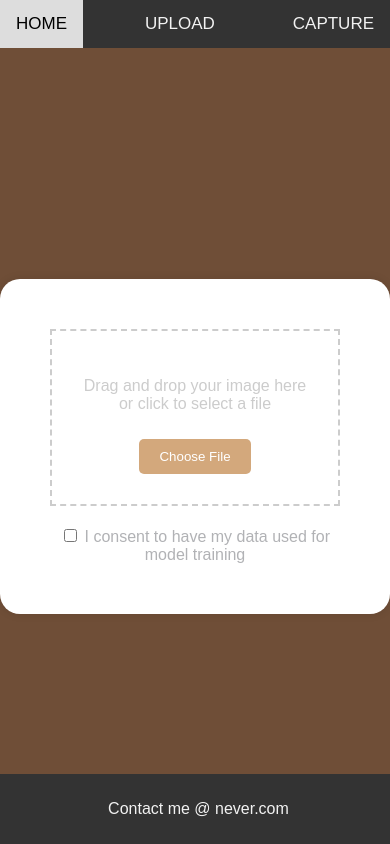
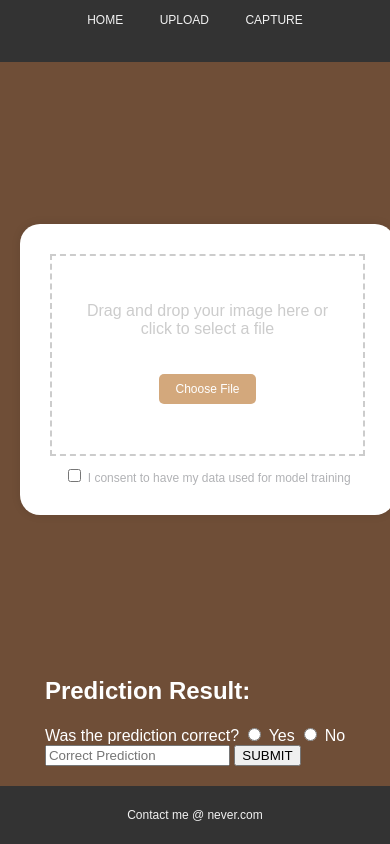
Before and after one commit to zedchichi/FYP_ENHANCING-ACCURACY-IN-BRITISH-SIGN-LANGUAGE-TRANSLATION-DIGITS-, a Flask app: page /upload in a window 390 px wide. Run offline with Flask 3, Linux system fonts and the light colour scheme.

Commit message:
responsiveness and prediction
Upload is more responsive
Upload image now get sent to the model and page receives prediction

```diff
--- a/app/templates/upload.html
+++ b/app/templates/upload.html
@@ -5,28 +5,30 @@
     <meta name="viewport" content="width=device-width, initial-scale=1.0">
     <title>Upload Page</title>
     <style>
-        body {
-            font-family: Arial, sans-serif;
+        body, html {
+            height: 100%;
             margin: 0;
             padding: 0;
+            font-family: Arial, sans-serif;
+        }
+        body {
             display: flex;
             flex-direction: column;
-            height: 100vh;
-
+        }
+        .navbar, .footer {
+            background-color: #333;
+            color: #f2f2f2;
+            padding: 10px 0;
+            text-align: center;
         }
         .navbar {
-            background-color: #333;
-            overflow: hidden;
-            display: flex;
-            justify-content: space-between;
+            top: 0;
+            height: 5%;
         }
         .navbar a {
-            float: left;
-            display: block;
-            color: #f2f2f2;
-            text-align: center;
             padding: 14px 16px;
             text-decoration: none;
+            color: #f2f2f2;
             font-size: 17px;
         }
         .navbar a:hover {
@@ -35,28 +37,16 @@
         }
         .main-content {
             flex: 1;
+            padding: 20px;
             background-color: #6f4e37;
             color: #fff;
             display: flex;
+            flex-direction: column;
             align-items: center;
             justify-content: center;
-            flex-direction: column;
-        }
-        .main-content h1 {
-            font-size: 3em;
-            margin: 0;
-        }
-        .footer {
-            background-color: #333;
-            color: #f2f2f2;
-            text-align: center;
-            padding: 10px;
-            font-size: 1em;
-            bottom: 0;
-            width: 96.65%;
-            position: absolute;
-            height: 50px;
-            overflow: hidden;
+            min-height: 0;
+            width: 100%;
+            box-sizing: border-box;
         }
         .upload-box {
             background: #fff;
@@ -64,6 +54,9 @@
             padding: 50px;
             text-align: center;
             box-shadow: 0 0 10px rgba(0, 0, 0, 0.1);
+            width: 80%;
+            max-width: 600px;
+            margin: auto;
         }
         .drag-area {
             border: 2px dashed #ccc;
@@ -71,55 +64,55 @@
             cursor: pointer;
             color: #ccc;
         }
-        .drag-area:hover {
-            background-color: #fafafa;
-        }
         .btn {
             background-color: #d3a87c;
             border: none;
             padding: 10px 20px;
             border-radius: 5px;
             color: #fff;
+            margin: 20px 0;
+            cursor: pointer;
+            font-size: 16px;
+        }
+        .consent-checkbox {
+            color: #B1B2B5;
             margin-top: 10px;
+            font-size: 14px;
+        }
+        .consent-checkbox label {
             cursor: pointer;
         }
-        .consent-checkbox {
-            margin-top: 20px;
-            color: #B1B2B5;
+        .footer {
+            position: relative;
+            bottom: 0;
+            width: 100%;
         }
-        .result-container {
-            display: none;
-            margin-top: 20px;
+
+        /* Responsive styles */
+        @media (max-width: 768px) {
+            .upload-box {
+                width: 90%;
+                padding: 30px;
+            }
+            .btn {
+                padding: 8px 16px;
+                font-size: 14px;
+            }
+            .consent-checkbox {
+                font-size: 12px;
+            }
+            .navbar a, .footer {
+                font-size: 14px;
+            }
         }
-        .feedback-section {
-            text-align: left;
-            display: flex;
-            align-items: center;
-        }
-        .feedback-section label, .feedback-section input {
-            margin-right: 10px;
-        }
-        /* Styles for second image functionality */
-        .feedback-form {
-            display: none;
-            background-color: #fff;
-            color: #000;
-            padding: 20px;
-            margin-top: 20px;
-            text-align: center;
-            border-radius: 10px;
-        }
-        .feedback-form input[type="text"] {
-            padding: 5px;
-            margin: 5px;
-        }
-        .feedback-form input[type="submit"] {
-            background-color: #d3a87c;
-            border: none;
-            padding: 10px 20px;
-            border-radius: 5px;
-            color: #fff;
-            cursor: pointer;
+
+        @media (max-width: 480px) {
+            .navbar a, .footer {
+                font-size: 12px;
+            }
+            .btn {
+                font-size: 12px;
+            }
         }
     </style>
 </head>
@@ -150,17 +143,10 @@
          <button id="predictButton" class="btn" style="display:none;" onclick="requestPrediction()">Predict</button>
 
 
-         <div id="prediction-result" style="display: none"></div>
-
-
-<!--        <div class="result-container" id="result-container">-->
-
-<!--        </div>-->
-
          <form class="feedback-form" id="feedback-form" onsubmit="submitFeedback(event)">
              <h2>Prediction Result:</h2>
-             <img id="predicted-image" src="" alt="Predicted Image" style="max-width: 200px; display: block; margin: auto;">
-<!--             <div id="prediction-result"></div>-->
+             <div id="prediction-result" style="display: none"></div>
+
 
             <div class="feedback-section">
                 <label for="yes">Was the prediction correct?</label>
@@ -227,13 +213,13 @@
             })
             .then(response => response.json())
 
-<!--            .then(response => {-->
-<!--                document.getElementById('loadingIndicator').style.display = 'none';-->
-<!--                if ( !response.ok) {-->
-<!--                    throw new Error('Network response was not ok');-->
-<!--                }-->
-<!--                return response.json();-->
-<!--            })-->
+// <!--            .then(response => {-->
+// <!--                document.getElementById('loadingIndicator').style.display = 'none';-->
+// <!--                if ( !response.ok) {-->
+// <!--                    throw new Error('Network response was not ok');-->
+// <!--                }-->
+// <!--                return response.json();-->
+// <!--            })-->
 
             .then(data => {
                 document.getElementById('loadingIndicator').style.display = 'none';
```
